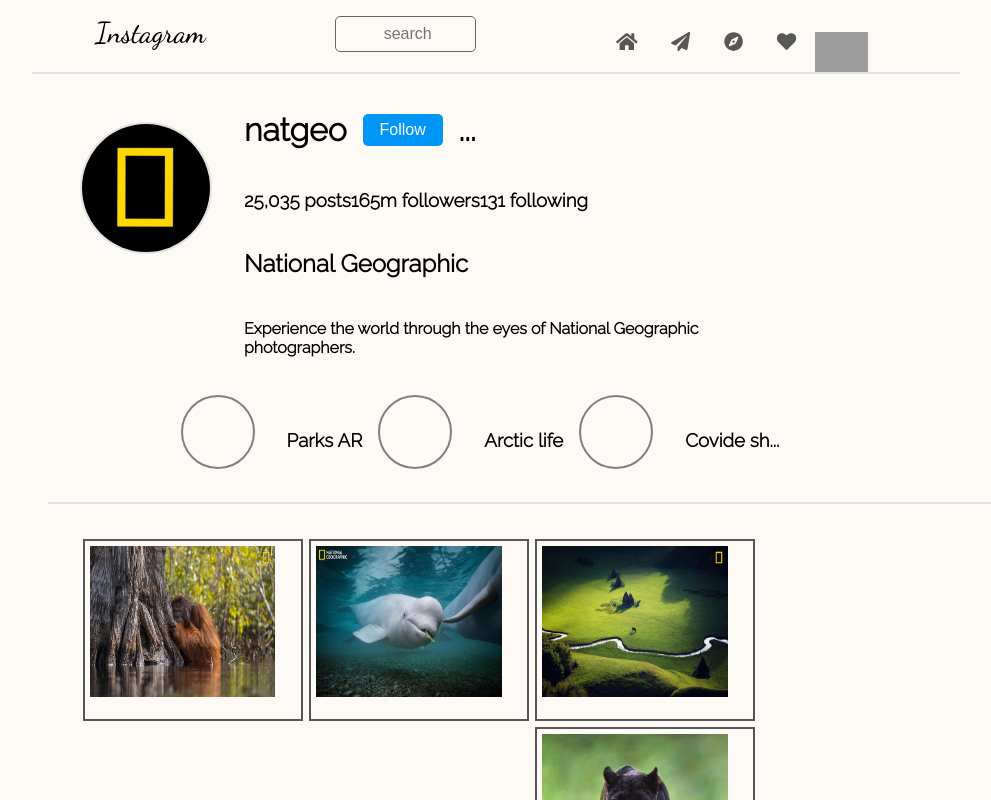
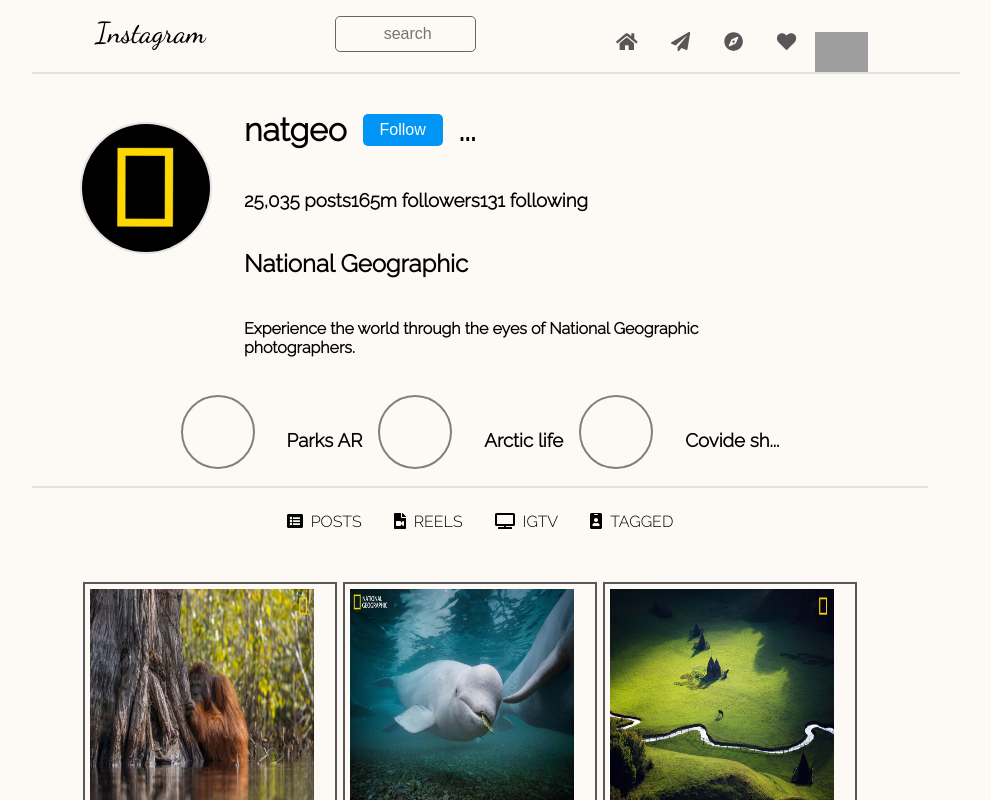
Before and after one commit to MerKhadraoui/instagram-app, a React (Create React App) app: page / in a window 1280 px wide. Shown: the top 800 px of the page, without its empty margins (160-1151 px from the left). Built offline with nearby package versions, Linux system fonts and the light colour scheme; grey boxes are pictures that could not be loaded.

Commit message:
instagram app header

```diff
--- a/src/components/Header.js
+++ b/src/components/Header.js
@@ -1,4 +1,13 @@
+import { FontAwesomeIcon } from "@fortawesome/react-fontawesome";
+import { faListAlt } from "@fortawesome/free-solid-svg-icons";
+import { faFileVideo } from "@fortawesome/free-solid-svg-icons";
+import { faTv } from "@fortawesome/free-solid-svg-icons";
+import { faIdBadge } from "@fortawesome/free-solid-svg-icons";
 const Header = () => {
+  const list = <FontAwesomeIcon icon={faListAlt} />;
+  const video = <FontAwesomeIcon icon={faFileVideo} />;
+  const tv = <FontAwesomeIcon icon={faTv} />;
+  const tagg = <FontAwesomeIcon icon={faIdBadge} />;
   return (
     <div className="header">
       <div className="content-one">
@@ -28,7 +37,6 @@
                 photographers.
               </h4>
             </span>
-            {/* <a href="https://nationalgeographic.like2buy.curalate.com/c/gallery/like2buy?id=71xx76mM&l=like2buy" /> */}
           </span>
         </div>
       </div>
@@ -39,6 +47,24 @@
         <span></span>
         <h3>Covide sh...</h3>
       </div>
+      <div className="gallery-menu">
+        <span>
+          {list}
+          <a href="https://example.com">POSTS</a>
+        </span>
+        <span>
+          {video}
+          <a href="https://example.com">REELS</a>
+        </span>
+        <span>
+          {tv}
+          <a href="https://example.com">IGTV</a>
+        </span>
+        <span>
+          {tagg}
+          <a href="https://example.com">TAGGED</a>
+        </span>
+      </div>
     </div>
   );
 };
--- a/src/sass/main.scss
+++ b/src/sass/main.scss
@@ -10,7 +10,7 @@
 .gallery {
   width: 70vw;
   height: 70vh;
-  border-top: 2px #e3e3e3 solid;
+
   margin: 1rem;
   padding: 2rem;
 }
@@ -112,15 +112,15 @@
 }
 .GalaryFoto {
   display: inline-table;
-  width: 23%;
-  height: 30%;
+  width: 15rem;
+  height: 15rem;
   padding: 5px;
   border: 2px #575757 solid;
   margin: 3px;
 }
 .GalaryFoto .picture {
-  width: 90%;
-  height: 90%;
+  width: 14rem;
+  height: 14rem;
 }
 .content-two {
   display: flex;
@@ -139,3 +139,20 @@
     padding: 1rem;
   }
 }
+.gallery-menu {
+  display: flex;
+  justify-content: center;
+  justify-items: center;
+  flex-direction: row;
+  width: 70vw;
+  padding-top: 1.5rem;
+  border-top: 2px #e3e3e3 solid;
+  span {
+    margin-left: 1rem;
+  }
+  a {
+    color: black;
+    text-decoration: none;
+    margin-left: 0.5rem;
+  }
+}
```
